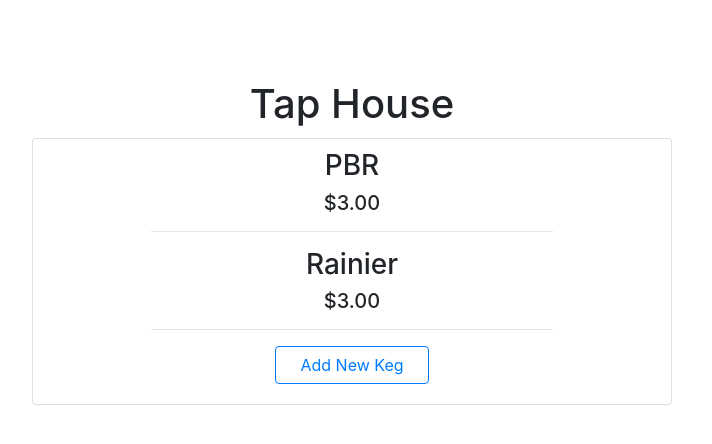
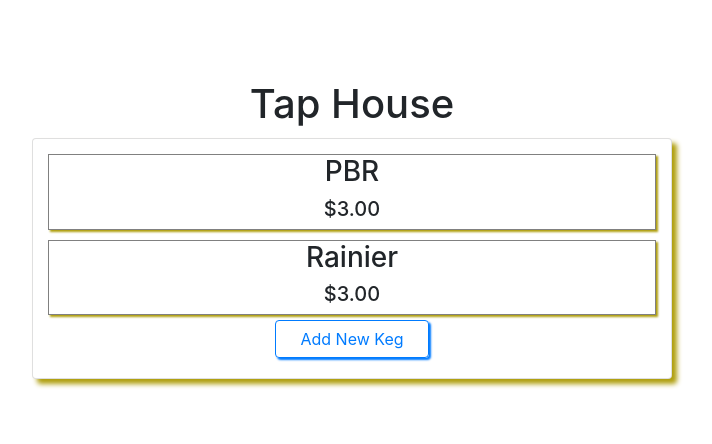
Before and after one commit to RyanDanielWalker/tap-room-redux, a React (Create React App) app: page / in a window 1280 px wide. Shown: the top 444 px of the page, without its empty margins (288-1000 px from the left). Built offline with nearby package versions, Linux system fonts and the light colour scheme.

Commit message:
Update/Add README file. Finish super basic styling.

```diff
--- a/src/Components/Keg.js
+++ b/src/Components/Keg.js
@@ -1,17 +1,25 @@
 import React from 'react';
 import PropTypes from 'prop-types';
 
+
+
 function Keg(props) {
+
+  const kegPicker = {
+    border: '0.5px solid grey',
+    margin: '5px',
+    boxShadow: '2px 2px 2px #AF9E0C'
+  }
 
   return (
     <React.Fragment>
-      <div onClick={() => props.whenKegClicked(props.id)}>
+      <div style={kegPicker} onClick={() => props.whenKegClicked(props.id)}>
         <h3>{props.name}</h3>
         <h5>${props.price}</h5>
         {props.pintsRemaining === 0 &&
           <h5>This Keg is Sold Out!</h5>
         }
-        <hr width="65%" />
+        {/* <hr width="65%" /> */}
       </div>
     </React.Fragment>
   )
--- a/src/Components/KegControl.js
+++ b/src/Components/KegControl.js
@@ -11,14 +11,16 @@
   padding: '10px',
   textAlign: 'center',
   margin: 'auto',
-  width: '50vw'
+  width: '50vw',
+  boxShadow: '5px 5px 5px #AF9E0C'
 }
 
 export const buttonStyles = {
   margin: 'auto',
   width: '25%',
   marginBottom: '10px',
-  display: 'block'
+  display: 'block',
+  boxShadow: '2px 2px 2px'
 }
 
 export const formStyles = {
@@ -121,23 +123,39 @@
     let currentlyVisibleState = null;
     let buttonText = null;
     if (this.state.editing) {
-      currentlyVisibleState = <EditKegForm keg={this.state.selectedKeg} onEditKeg={this.handleEditingKegInList} />
+      currentlyVisibleState =
+        <EditKegForm
+          keg={this.state.selectedKeg}
+          onEditKeg={this.handleEditingKegInList} />
       buttonText = "Return to Keg List";
     } else if (this.state.selectedKeg !== null) {
-      currentlyVisibleState = <KegDetail keg={this.state.selectedKeg} onClickingSellPint={this.handleSellPint} onClickingDelete={this.handleDeletingKeg} onClickingEdit={this.handleEditClick} />
+      currentlyVisibleState =
+        <KegDetail
+          keg={this.state.selectedKeg}
+          onClickingSellPint={this.handleSellPint}
+          onClickingDelete={this.handleDeletingKeg}
+          onClickingEdit={this.handleEditClick} />
       buttonText = "Return to Keg List";
     } else if (this.state.formVisibleOnPage) {
-      currentlyVisibleState = <NewKegForm onNewKegCreation={this.handleAddNewKeg} />
+      currentlyVisibleState =
+        <NewKegForm
+          onNewKegCreation={this.handleAddNewKeg} />
       buttonText = "Return to Keg List";
     } else {
-      currentlyVisibleState = <KegList kegList={this.state.masterKegList} onKegSelection={this.handleChangingSelectedKeg} />
+      currentlyVisibleState =
+        <KegList
+          kegList={this.state.masterKegList}
+          onKegSelection={this.handleChangingSelectedKeg} />
       buttonText = "Add New Keg";
     }
     return (
       <React.Fragment>
         <Card style={cardStyles}>
           {currentlyVisibleState}
-          <Button style={buttonStyles} variant="outline-primary" onClick={this.handleClick}>{buttonText}</Button>
+          <Button
+            style={buttonStyles}
+            variant="outline-primary"
+            onClick={this.handleClick}>{buttonText}</Button>
         </Card>
       </React.Fragment>
     )
```
Also changed, not shown: images/TapRoomDiagram.jpeg (added), 1 other file (tests, documents, lock files or other folders).
